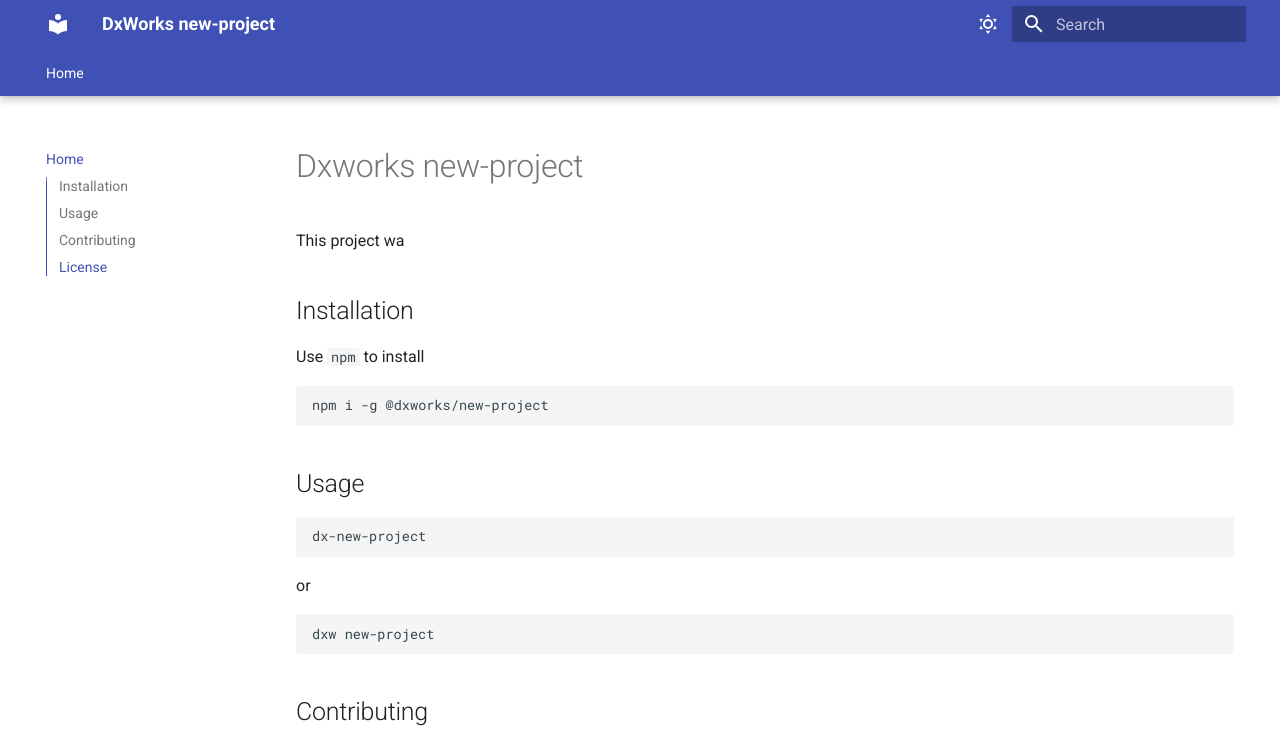
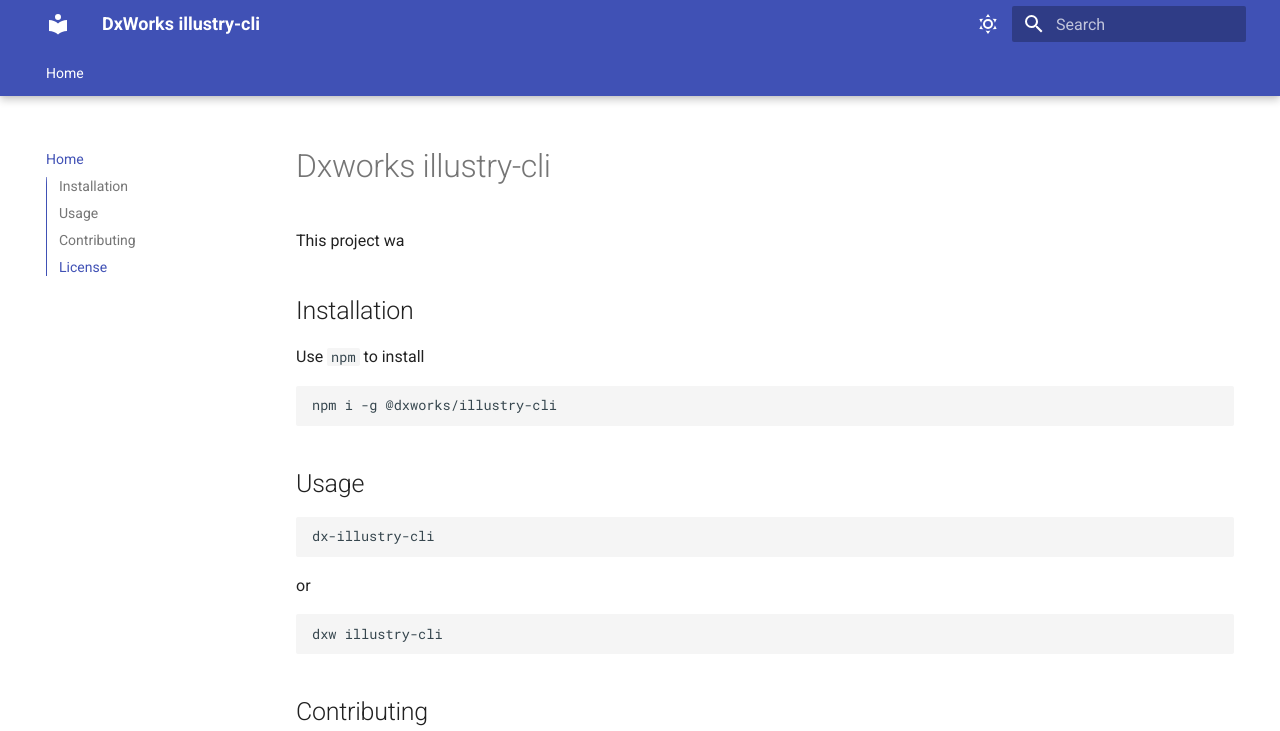
Before and after one commit to dxworks/illustry-cli, an MkDocs documentation site: the page built from docs/index.md, in a window 1280 px wide and 977 px high. Shown: the top 731 px of the window. Built offline with MkDocs 1.6.1 and Material for MkDocs 9.7.7, drawn with Linux system fonts in a browser that asks for light colours.

Commit message:
first commit

````diff
--- a/docs/index.md
+++ b/docs/index.md
@@ -1,4 +1,4 @@
-# Dxworks new-project
+# Dxworks illustry-cli
 
 This project wa
 
@@ -7,19 +7,19 @@ This project wa
 Use `npm` to install
 
 ```bash
-npm i -g @dxworks/new-project
+npm i -g @dxworks/illustry-cli
 ```
 
 ## Usage
 
 ```shell
-dx-new-project
+dx-illustry-cli
 ```
 
 or
 
 ```shell
-dxw new-project
+dxw illustry-cli
 ```
 
 ## Contributing
--- a/mkdocs.yml
+++ b/mkdocs.yml
@@ -1,4 +1,4 @@
-site_name: DxWorks new-project
+site_name: DxWorks illustry-cli
 
 theme:
   name: material
````
Also changed, not shown: README.md (+5 -5 lines), package.json (+9 -10 lines), 5 other files.
